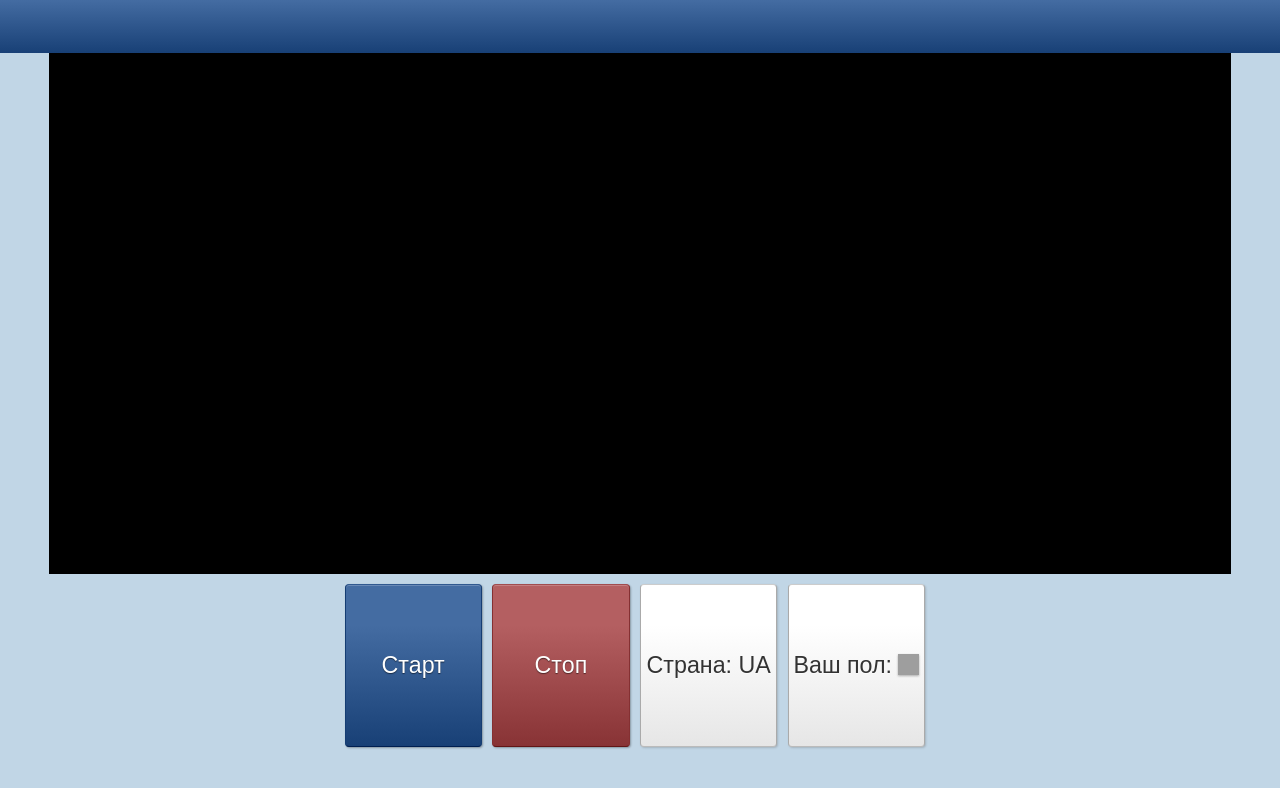
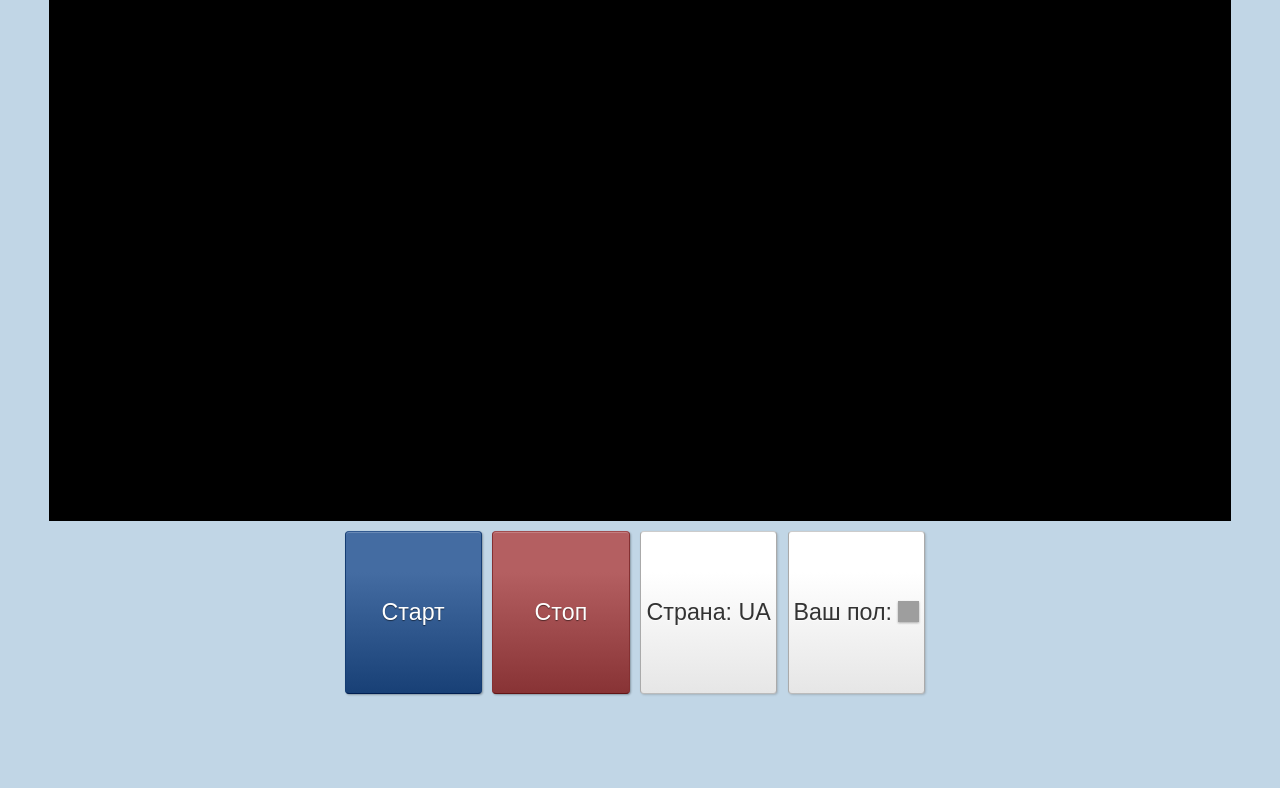
Before and after one commit to bizzy1227/stream, a plain HTML site: page client/index.html in a window 1280 px wide. Drawn offline with nearby package versions, Linux system fonts and the light colour scheme; grey boxes are pictures that could not be loaded; a web font is replaced by a local one.

Commit message:
updte front

```diff
--- a/client/index.html
+++ b/client/index.html
@@ -7,40 +7,9 @@
 		<link rel="stylesheet" href="css/home.css">
 		<link href="css/chatruletka.css" rel="stylesheet" />
 		<script src="https://code.jquery.com/jquery-3.6.0.min.js" integrity="sha256-/xUj+3OJU5yExlq6GSYGSHk7tPXikynS7ogEvDej/m4=" crossorigin="anonymous"></script>
-		<script src="index.js"></script>
+		<script src="js/index.js"></script>
 		<style>
-			html, body {
-				height: 100%;
-			}
 
-			body {
-				padding: 0;
-				margin: 0;
-				font-family: "PT Sans",sans-serif;
-			}
-
-			header {
-				width: 100%;
-				height: 53px;
-				overflow: hidden;
-				background: linear-gradient(#446ca2, #184076);
-				position: relative;
-			}
-
-			header a {
-				position: relative;
-				left: 22px;
-				top: 8px;
-			}
-
-			#app {
-				position: relative;
-				width: 100%;
-				height: calc(100% - 53px);
-				min-height: 400px;
-				background: url(/images/loader.svg) 50% 35% no-repeat no-repeat #fff;
-				overflow: hidden;
-			}
 		</style>
 	</head>
 	<body>
--- a/client/index.js
+++ b/client/js/index.js
@@ -9,7 +9,7 @@
   }
 
   $(document).ready(function() {
-    $("#start-button").click(function() {
+    $('#start-button').click(function() {
       startChat();
     });
   });
@@ -26,7 +26,7 @@
       stream.getTracks().forEach(track => peerConnection.addTrack(track, stream));
       document.getElementById('self-view').srcObject = stream;
 
-      $("#stop-button").click(function() {
+      $('#stop-button').click(function() {
         stopChat(signaling, peerConnection);
       });
 
```
